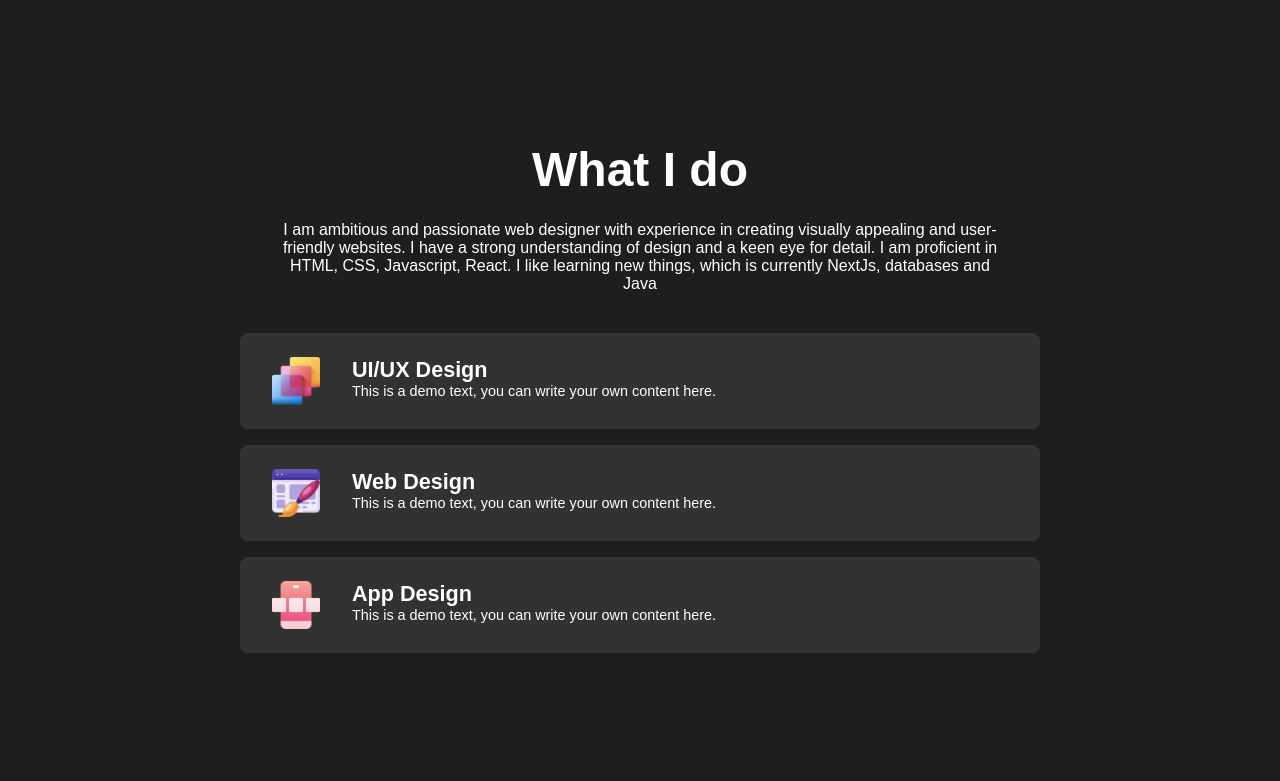
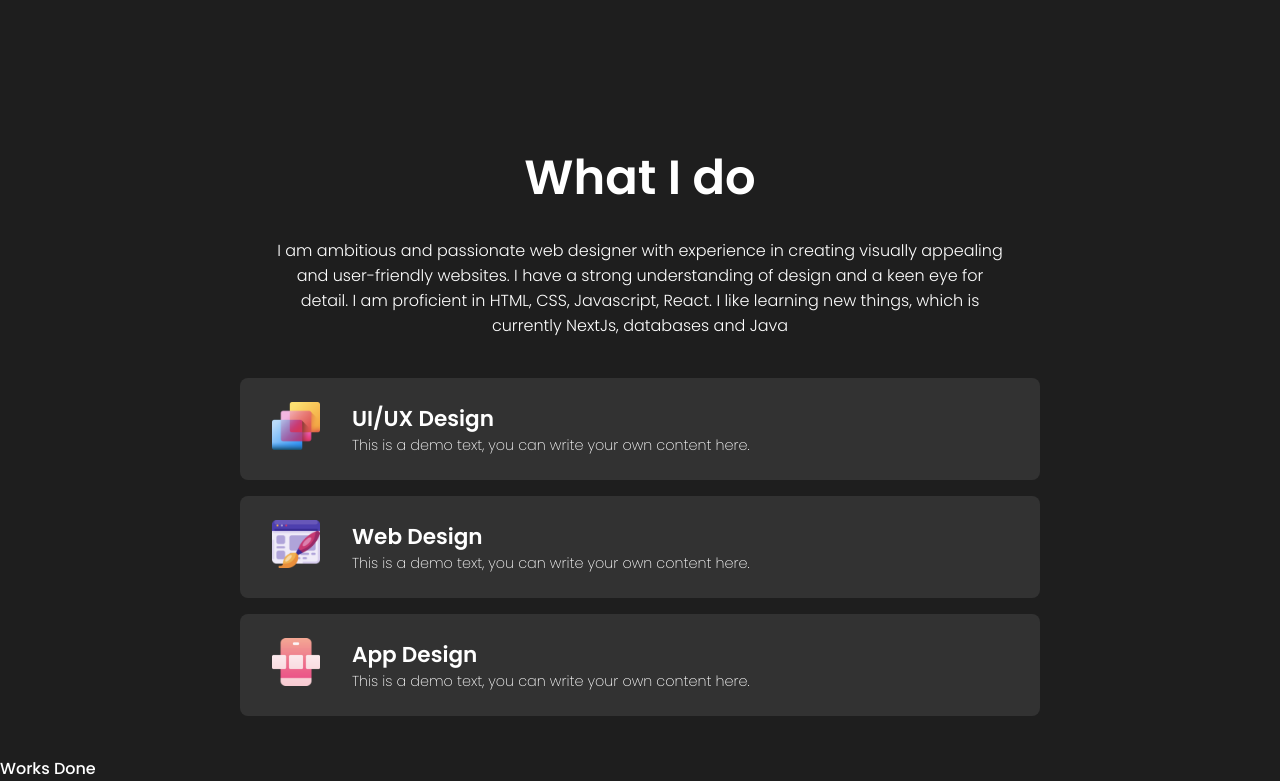
Before and after one commit to Hurado/portfolio, a React (Create React App) app: page / in a window 1280 px wide. Shown: the part 818-1599 px from the top of the page. Before the commit the page ends 1511 px from the top, so only its background shows below. Built offline with nearby package versions, Linux system fonts and the light colour scheme.

Commit message:
Deleted comments in html, added works section with structure

```diff
--- a/public/index.html
+++ b/public/index.html
@@ -10,9 +10,9 @@
     />
     <title>AP Portfolio</title>
     <link rel="stylesheet" href="style.css">
-    <!-- <link rel="preconnect" href="https://fonts.googleapis.com">
+    <link rel="preconnect" href="https://fonts.googleapis.com">
 <link rel="preconnect" href="https://fonts.gstatic.com" crossorigin>
-<link href="https://fonts.googleapis.com/css2?family=Poppins:wght@100;200;300;500;600&display=swap" rel="stylesheet"> -->
+<link href="https://fonts.googleapis.com/css2?family=Poppins:wght@100;200;300;500;600&display=swap" rel="stylesheet">
   </head>
   <body>
     <noscript>You need to enable JavaScript to run this app.</noscript>
--- a/src/App.js
+++ b/src/App.js
@@ -1,6 +1,7 @@
 import Navbar from "./components/Navbar/navbar";
 import Intro from "./components/Intro/intro";
-import Skills from "./components/skills/skills";
+import Skills from "./components/Skills/skills";
+import Works from "./components/Works/works";
 
 function App() {
   return (
@@ -8,6 +9,7 @@
       <Navbar />
       <Intro />
       <Skills />
+      <Works />
     </div>
   );
 }
--- /dev/null
+++ b/src/components/Works/works.js
@@ -0,0 +1,12 @@
+import React from 'react'
+import  './works.css'
+
+const Works = () => {
+  return (
+    <section id = 'works'>
+        Works Done
+    </section>
+  )
+}
+
+export default Works
```
Also changed, not shown: src/components/Works/works.css (added).
